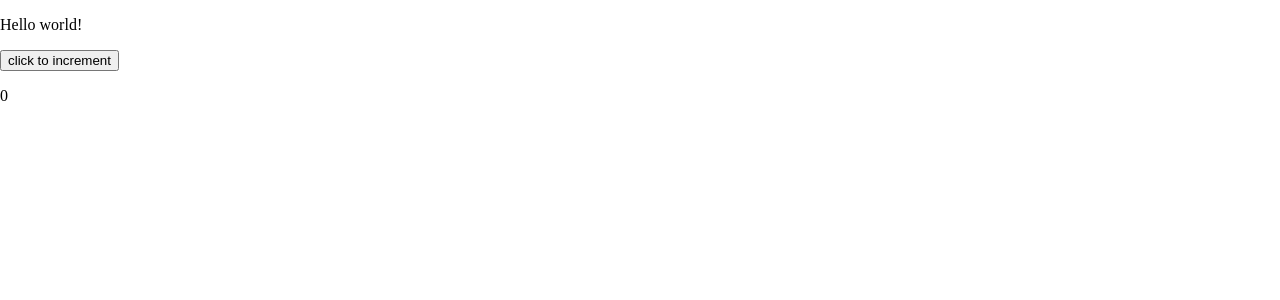
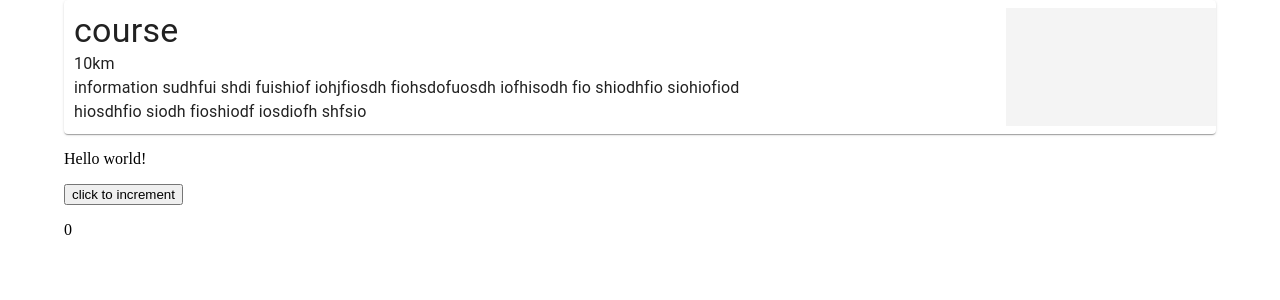
Before and after one commit to Elliotichi/Rgu-Hack-2023-Switch4Switch, a React (Create React App) app in the folder duthie-app/: page / in a window 1280 px wide. Shown: the top 300 px of the page. Built offline with nearby package versions, Linux system fonts and the light colour scheme; the HTML template or start-up script is replaced by a standard one.

Commit message:
course card

```diff
--- a/duthie-app/package.json
+++ b/duthie-app/package.json
@@ -3,11 +3,16 @@
   "version": "0.1.0",
   "private": true,
   "dependencies": {
+    "@emotion/react": "^11.11.3",
+    "@emotion/styled": "^11.11.0",
+    "@mui/material": "^5.15.10",
     "@testing-library/jest-dom": "^5.17.0",
     "@testing-library/react": "^13.4.0",
     "@testing-library/user-event": "^13.5.0",
+    "leaflet": "^1.9.4",
     "react": "^18.2.0",
     "react-dom": "^18.2.0",
+    "react-leaflet": "^4.2.1",
     "react-scripts": "5.0.1",
     "web-vitals": "^2.1.4"
   },
--- a/duthie-app/src/App.js
+++ b/duthie-app/src/App.js
@@ -1,4 +1,6 @@
 import React, { useState } from 'react';
+import { Course } from './Courses/Course';
+import { Container } from '@mui/material';
 
 function Hello() {
     return (
@@ -10,11 +12,12 @@ function App() {
     const [count, setCount] = useState(0);
 
     return (
-        <div>
+        <Container>
+            <Course name={"course"} distance={10} info={"information sudhfui shdi fuishiof iohjfiosdh fiohsdofuosdh iofhisodh fio shiodhfio siohiofiod hiosdhfio siodh fioshiodf iosdiofh shfsio"}/>
             <Hello />
             <button onClick={() => setCount(count + 1)}>click to increment</button>
             <p>{count}</p>
-        </div>
+        </Container>
     );
 }
 
--- /dev/null
+++ b/duthie-app/src/Courses/Course.js
@@ -0,0 +1,27 @@
+import { Grid, Skeleton, Typography } from '@mui/material';
+import Card from '@mui/material/Card';
+
+export function Course(props) {
+    return (
+        <Card>
+            <Grid
+                container
+                spacing={0}
+                direction="row"
+                justifyContent="space-between"
+                alignItems="center"
+                columns={5}>
+                <Grid item xs={3} sm={3}>
+                    <div class="course-text">
+                        <Typography variant="h4">{props.name}</Typography>
+                        <Typography>{props.distance + "km"}</Typography>
+                        <Typography>{props.info}</Typography>
+                    </div>
+                </Grid>
+                <Grid item>
+                    <Skeleton variant="rectangular" width={210} height={118} />
+                </Grid>
+            </Grid>
+        </Card>
+    );
+}
--- a/duthie-app/src/index.css
+++ b/duthie-app/src/index.css
@@ -1,3 +1,7 @@
 body {
   margin: 0;
 }
+
+.course-text {
+  padding: 10px;
+}
```
Also changed, not shown: 1 other file (tests, documents, lock files or other folders).
